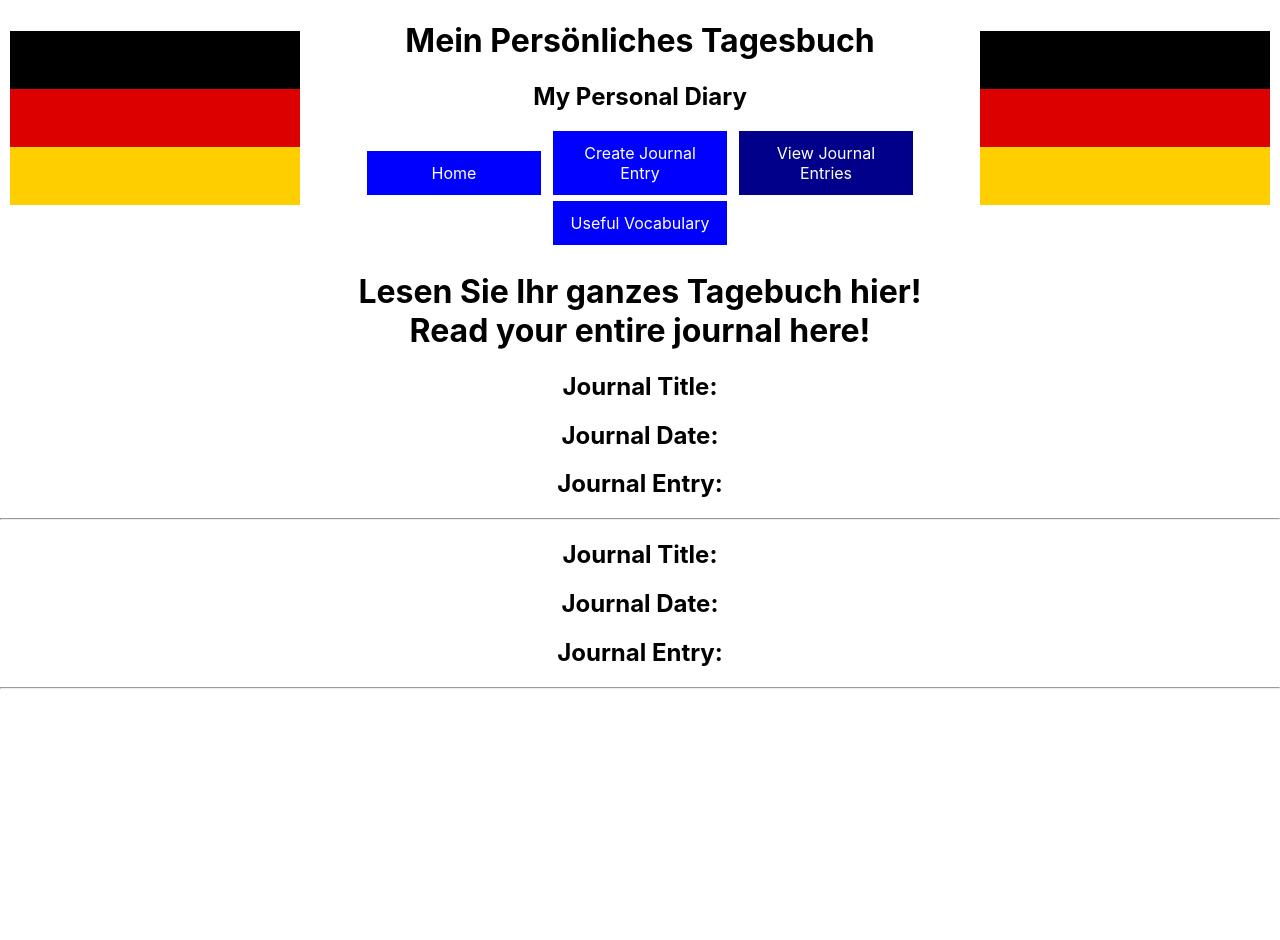
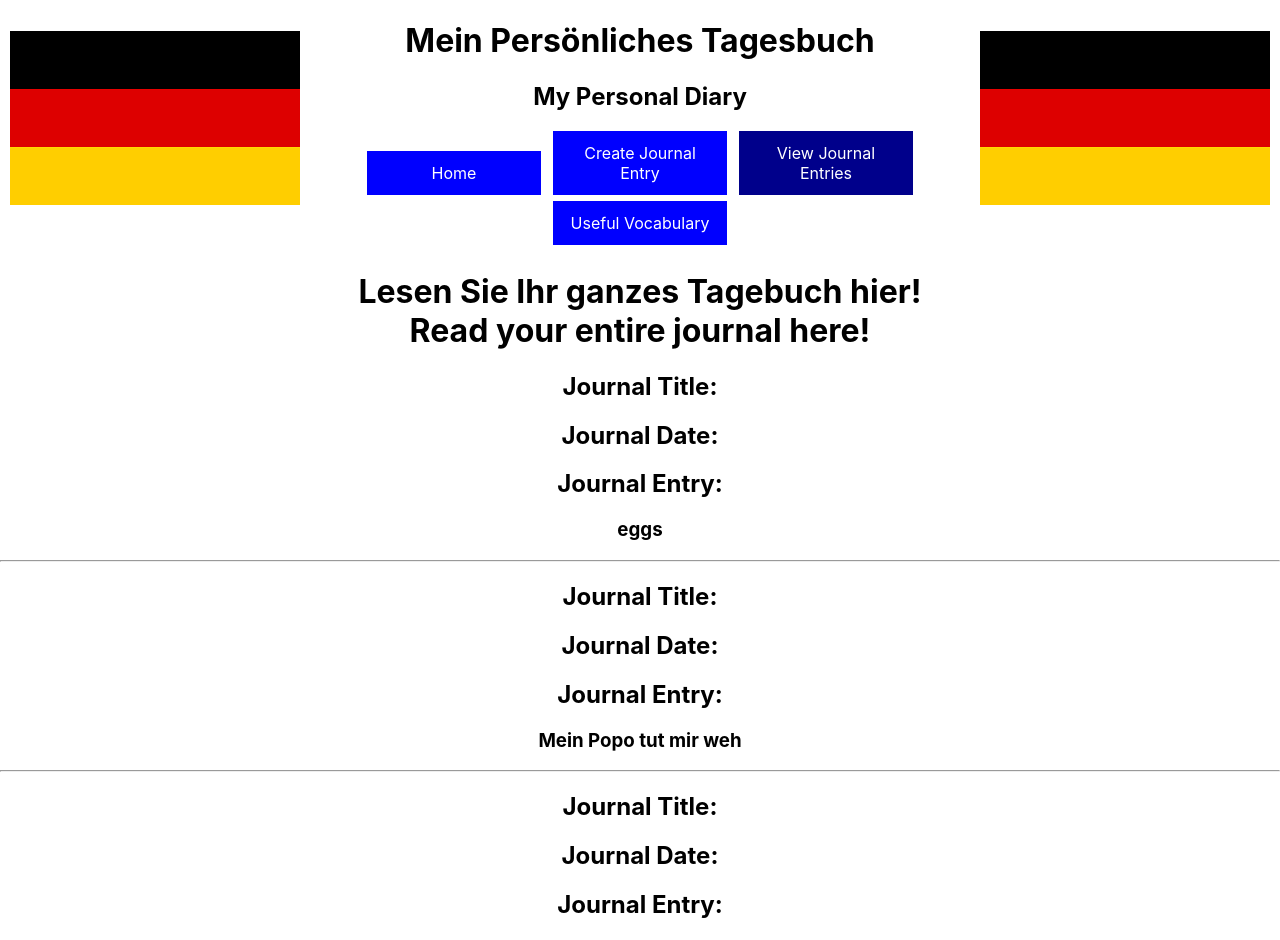
Before and after one commit to patrickyoung281/phase-2-project, a React (Create React App) app: page /displayjournals in a window 1280 px wide. Shown: the top 940 px of the page. Before the commit the page ends 800 px from the top, so only its background shows below. Built offline with nearby package versions, Linux system fonts and the light colour scheme; data requests are answered from the project's data file.

Commit message:
pre-component child changes

```diff
--- a/db.json
+++ b/db.json
@@ -33,6 +33,54 @@
       "date": "",
       "title": "",
       "id": 4
+    },
+    {
+      "germanWord": "",
+      "englishWord": "",
+      "journal": "qwqesfsfd",
+      "date": "",
+      "title": "",
+      "id": 5
+    },
+    {
+      "germanWord": "",
+      "englishWord": "",
+      "journal": "sdlfhljvhkdjs",
+      "date": "",
+      "title": "",
+      "id": 6
+    },
+    {
+      "germanWord": "",
+      "englishWord": "",
+      "journal": "acxcxc",
+      "date": "dddd",
+      "title": "aaaa",
+      "id": 7
+    },
+    {
+      "germanWord": "",
+      "englishWord": "",
+      "journal": "Heloooooooooooooooooooo",
+      "date": "",
+      "title": "",
+      "id": 8
+    },
+    {
+      "germanWord": "",
+      "englishWord": "",
+      "journal": "plplpl",
+      "date": "",
+      "title": "",
+      "id": 9
+    },
+    {
+      "germanWord": "",
+      "englishWord": "",
+      "journal": "Newest version ",
+      "date": "",
+      "title": "",
+      "id": 10
     }
   ]
 }
--- a/src/components/App.js
+++ b/src/components/App.js
@@ -1,4 +1,4 @@
-import React, { useState } from "react";
+import React, { useState, useEffect } from "react";
 import Home from "./Home";
 import NavBar from "./NavBar";
 import CreateJournal from "./CreateJournal";
@@ -8,12 +8,6 @@ import { Route } from "react-router-dom";
 
 function App() {
 
-const [displayJournal, setDisplayJournal] = useState("[]");
-
-function handleAddJournal (journal) {
-  setDisplayJournal(journal);
-}
-
   return (
     <div className="App">
       <NavBar />
@@ -22,11 +16,11 @@ function handleAddJournal (journal) {
       </Route>
       <Route exact path="/createjournal">
         <CreateJournal
-        handleAddJournal={handleAddJournal}/>
+        />
       </Route>
       <Route exact path="/displayjournals">
         <DisplayJournals
-          journal={displayJournal} />
+          />
       </Route>
       <Route exact path="/vocabulary">
         <Vocab />
--- a/src/components/CreateJournal.js
+++ b/src/components/CreateJournal.js
@@ -1,6 +1,6 @@
 import React, {useState} from "react";
 
-function CreateJournal ( {handleAddJournal} ) {
+function CreateJournal () {
 
 const [formData, setFormData] = useState({
         germanWord: "",
@@ -32,7 +32,7 @@ function handleSubmit (e) {
     body: JSON.stringify(formData),
     })
     .then((resp)=>resp.json())
-    // .then((data)=>handleAddJournal(data))
+    // .then((data)=>console.log("data", data))
 
     setFormData({
         germanWord: "",
--- a/src/components/DisplayJournals.js
+++ b/src/components/DisplayJournals.js
@@ -1,7 +1,7 @@
 import React, { useEffect, useState } from "react";
 import JournalCardCreator from "./JournalCardCreator";
 
-function DisplayJournals () {
+function DisplayJournals ( ) {
 
 const [displayjournals, setDisplayJournals] = useState([]);
 
@@ -13,7 +13,7 @@ useEffect (()=>{
 
     const allJournals = displayjournals.map((entry)=> {
         if (entry.id >= 3)
-        return <JournalCardCreator key = {entry.id} date={entry.date} title={entry.title} journal={entry.journalEntry} />
+        return <JournalCardCreator key = {entry.id} date={entry.date} title={entry.title} journal={entry.journal} />
     })
 
     return (
```
